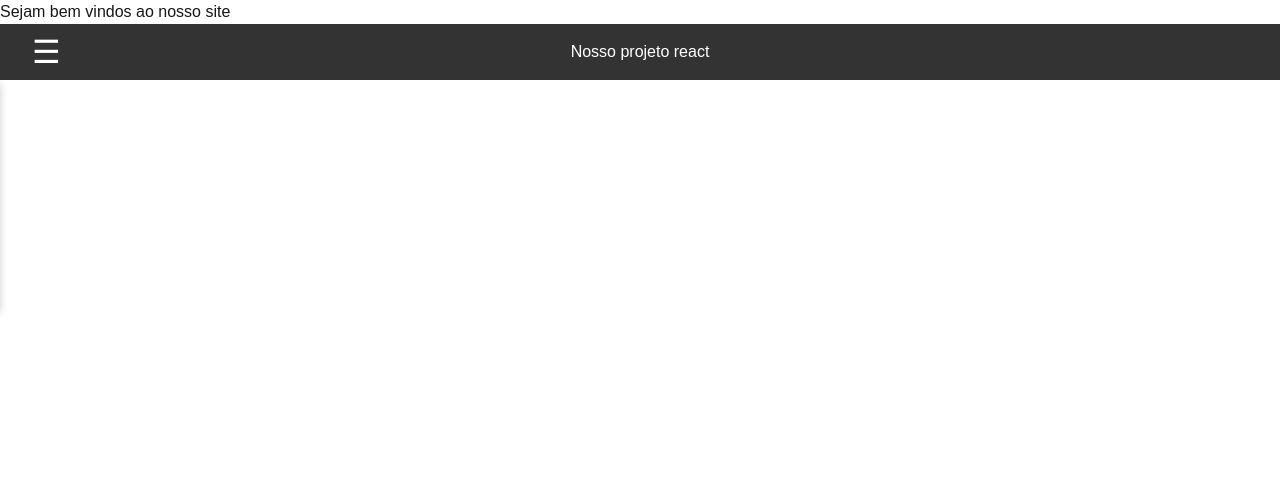
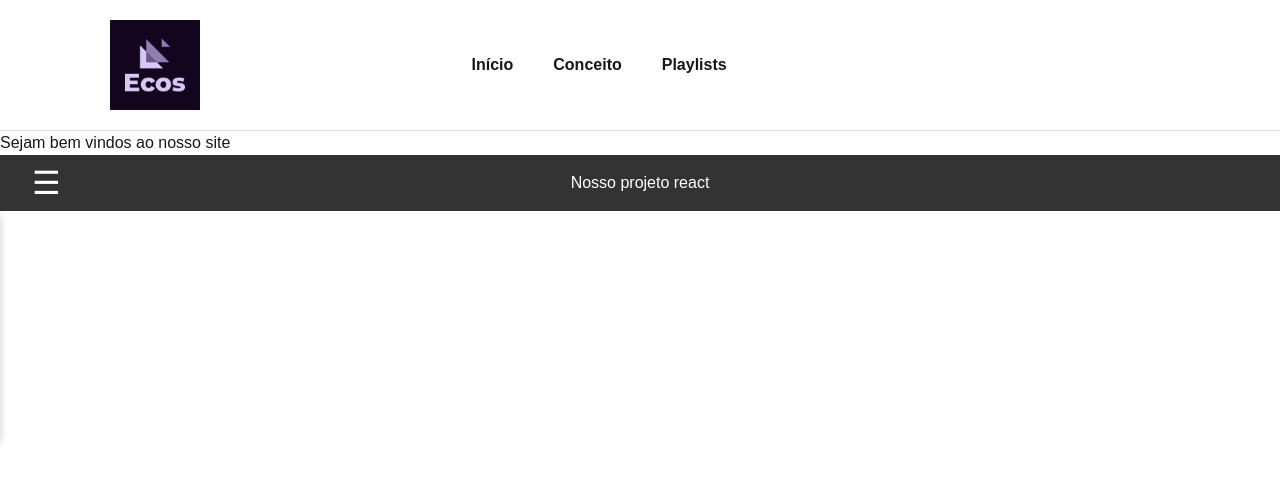
Before and after one commit to Pedroza1308/Projeto-PWM, a Next.js app in the folder projeto-pwm/: page / in a window 1280 px wide. Shown: the top 480 px of the page. Built offline with nearby package versions, Linux system fonts and the light colour scheme.

Commit message:
add: nav bar e Icon ecos

```diff
--- a/projeto-pwm/src/app/page.js
+++ b/projeto-pwm/src/app/page.js
@@ -1,12 +1,14 @@
 import Image from "next/image";
 import Header from "../components/Header";
+import Navbar from "../components/Navbar";
 export default function Home() {
   return (
-    <div>
+    <>
+      <Navbar/>
       <h1>Sejam bem vindos ao nosso site
         <tag></tag>
       </h1>
       <Header/>
-    </div>
+    </>
   );
 }
--- /dev/null
+++ b/projeto-pwm/src/components/Navbar.jsx
@@ -0,0 +1,51 @@
+// src/components/Navbar/Navbar.jsx
+
+import Link from 'next/link';
+import Image from 'next/image'; // <-- 1. Importe o componente Image
+import styles from './Navbar.module.css';
+
+// 2. Importe a sua imagem
+
+
+const Navbar = () => {
+  return (
+    <header className={styles.navbar}>
+      <div className={styles.container}>
+
+
+        <Link href="/" className={styles.logo}>
+          <Image
+
+
+            src="/assets/logo-ecos.png"
+
+            width={90}
+            height={36}
+            priority
+          />
+        </Link>
+
+        <nav className={styles.navLinks}>
+          <ul>
+            <li>
+              <Link href="/">Início</Link>
+            </li>
+            <li>
+              <Link href="/conceito">Conceito</Link>
+            </li>
+            <li>
+              <Link href="/playlists">Playlists</Link>
+            </li>
+          </ul>
+        </nav>
+
+        <Link href="/signup" className={styles.ctaButton}>
+          Comece a Ouvir
+        </Link>
+
+      </div>
+    </header>
+  );
+};
+
+export default Navbar;
--- /dev/null
+++ b/projeto-pwm/src/components/Navbar.module.css
@@ -0,0 +1,67 @@
+
+
+.navbar {
+    background-color: var(--bg-color);
+    padding: 20px 0;
+    border-bottom: 1px solid #ddd;
+    position: sticky;
+    top: 0;
+    z-index: 1000;
+}
+
+.container {
+    max-width: 1100px;
+    margin: 0 auto;
+    padding: 0 20px;
+    display: flex;
+    justify-content: space-between;
+    align-items: center;
+}
+
+
+.logo {
+
+    display: flex;
+    align-items: center;
+
+    font-family: unset;
+    font-size: unset;
+    font-weight: unset;
+}
+
+.navLinks ul {
+    list-style: none;
+    display: flex;
+    margin: 0;
+    padding: 0;
+    gap: 40px;
+}
+
+.navLinks a {
+    color: var(--text-color);
+    text-decoration: none;
+    font-weight: 600;
+    transition: color 0.3s ease;
+}
+
+.navLinks a:hover {
+    color: var(--accent-color);
+}
+
+.ctaButton {
+    padding: 10px 25px;
+    border-radius: 50px;
+    text-decoration: none;
+    font-weight: 600;
+    display: inline-block;
+    transition: all 0.2s ease-in-out;
+    background-color: var(--accent-color);
+    color: white;
+    border: none;
+    box-shadow: 3px 3px 0px var(--primary-color);
+}
+
+.ctaButton:hover {
+    transform: translate(1px, 1px);
+    box-shadow: 2px 2px 0px var(--primary-color);
+}
```
Also changed, not shown: projeto-pwm/public/assets/logo-ecos.png (added).
